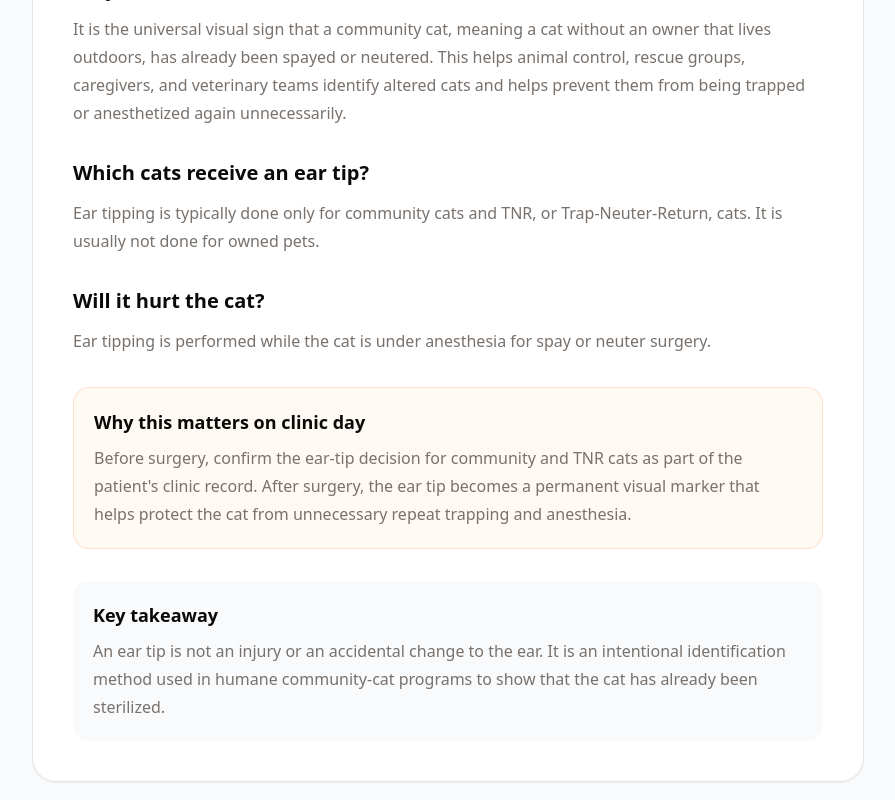
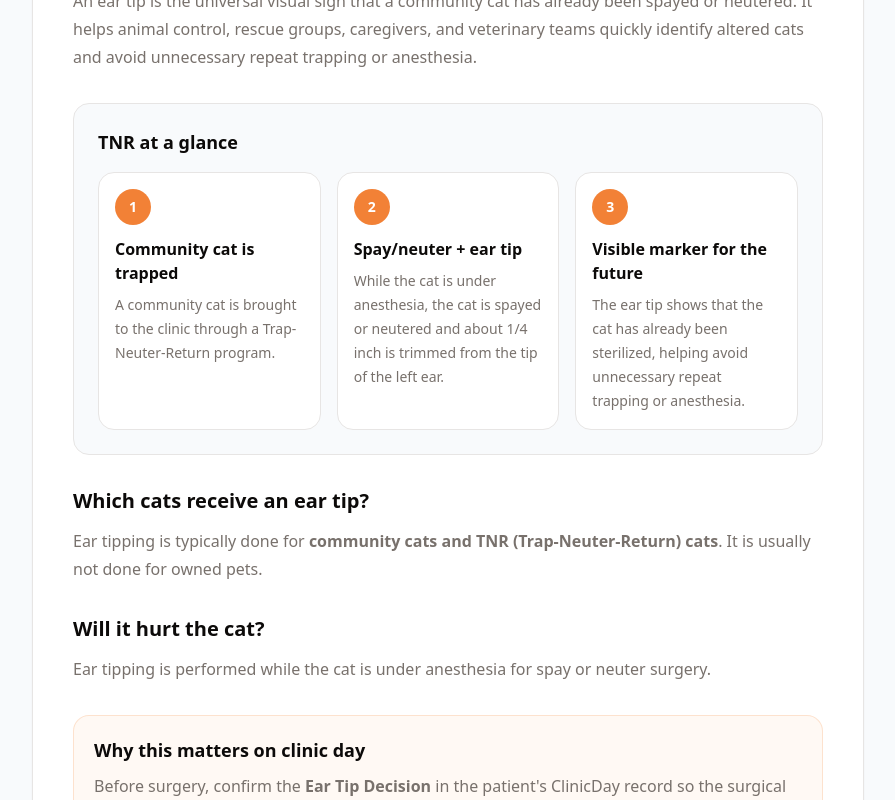
Before and after one commit to 7nqwsvhv99-hash/safe-haven-site, a Next.js app: page /resources/ear-tipping in a window 1280 px wide. Shown: the part 620-1420 px from the top of the page, without its empty margins (192-1087 px from the left). Built offline with nearby package versions, Linux system fonts and the light colour scheme.

Commit message:
Streamline ear tipping resource and add TNR visual

```diff
--- a/src/app/resources/ear-tipping/page.tsx
+++ b/src/app/resources/ear-tipping/page.tsx
@@ -1,4 +1,22 @@
 import Link from "next/link";
+
+const steps = [
+  {
+    number: "1",
+    title: "Community cat is trapped",
+    text: "A community cat is brought to the clinic through a Trap-Neuter-Return program.",
+  },
+  {
+    number: "2",
+    title: "Spay/neuter + ear tip",
+    text: "While the cat is under anesthesia, the cat is spayed or neutered and about 1/4 inch is trimmed from the tip of the left ear.",
+  },
+  {
+    number: "3",
+    title: "Visible marker for the future",
+    text: "The ear tip shows that the cat has already been sterilized, helping avoid unnecessary repeat trapping or anesthesia.",
+  },
+];
 
 export default function EarTippingResourcePage() {
   return (
@@ -20,7 +38,7 @@ export default function EarTippingResourcePage() {
               Ear Tipping: What It Means and Why It Matters
             </h1>
             <p className="mt-4 max-w-3xl text-base leading-7 text-muted-foreground">
-              Ear tipping is a simple, widely recognized way to show that a community cat has already been spayed or neutered through a Trap-Neuter-Return program.
+              A quick guide to what ear tipping is, which cats receive it, and why it is an important part of TNR.
             </p>
           </header>
 
@@ -35,14 +53,29 @@ export default function EarTippingResourcePage() {
             <section>
               <h2 className="text-xl font-bold">Why is it done?</h2>
               <p className="mt-3 leading-7 text-muted-foreground">
-                It is the universal visual sign that a community cat, meaning a cat without an owner that lives outdoors, has already been spayed or neutered. This helps animal control, rescue groups, caregivers, and veterinary teams identify altered cats and helps prevent them from being trapped or anesthetized again unnecessarily.
+                An ear tip is the universal visual sign that a community cat has already been spayed or neutered. It helps animal control, rescue groups, caregivers, and veterinary teams quickly identify altered cats and avoid unnecessary repeat trapping or anesthesia.
               </p>
+            </section>
+
+            <section className="rounded-2xl border bg-slate-50 p-5 sm:p-6">
+              <h2 className="text-lg font-bold">TNR at a glance</h2>
+              <div className="mt-4 grid gap-4 md:grid-cols-3">
+                {steps.map((step) => (
+                  <div key={step.number} className="rounded-2xl border bg-white p-4">
+                    <div className="flex h-9 w-9 items-center justify-center rounded-full bg-primary text-sm font-bold text-white">
+                      {step.number}
+                    </div>
+                    <h3 className="mt-3 font-semibold">{step.title}</h3>
+                    <p className="mt-2 text-sm leading-6 text-muted-foreground">{step.text}</p>
+                  </div>
+                ))}
+              </div>
             </section>
 
             <section>
               <h2 className="text-xl font-bold">Which cats receive an ear tip?</h2>
               <p className="mt-3 leading-7 text-muted-foreground">
-                Ear tipping is typically done only for community cats and TNR, or Trap-Neuter-Return, cats. It is usually not done for owned pets.
+                Ear tipping is typically done for <strong>community cats and TNR (Trap-Neuter-Return) cats</strong>. It is usually not done for owned pets.
               </p>
             </section>
 
@@ -56,16 +89,9 @@ export default function EarTippingResourcePage() {
             <aside className="rounded-2xl border border-primary/20 bg-primary/5 p-5">
               <h2 className="text-lg font-bold">Why this matters on clinic day</h2>
               <p className="mt-2 leading-7 text-muted-foreground">
-                Before surgery, confirm the ear-tip decision for community and TNR cats as part of the patient&apos;s clinic record. After surgery, the ear tip becomes a permanent visual marker that helps protect the cat from unnecessary repeat trapping and anesthesia.
+                Before surgery, confirm the <strong>Ear Tip Decision</strong> in the patient&apos;s ClinicDay record so the surgical team knows whether an ear tip should be performed.
               </p>
             </aside>
-
-            <section className="rounded-2xl bg-slate-50 p-5">
-              <h2 className="text-lg font-bold">Key takeaway</h2>
-              <p className="mt-2 leading-7 text-muted-foreground">
-                An ear tip is not an injury or an accidental change to the ear. It is an intentional identification method used in humane community-cat programs to show that the cat has already been sterilized.
-              </p>
-            </section>
           </div>
         </article>
       </div>
```
